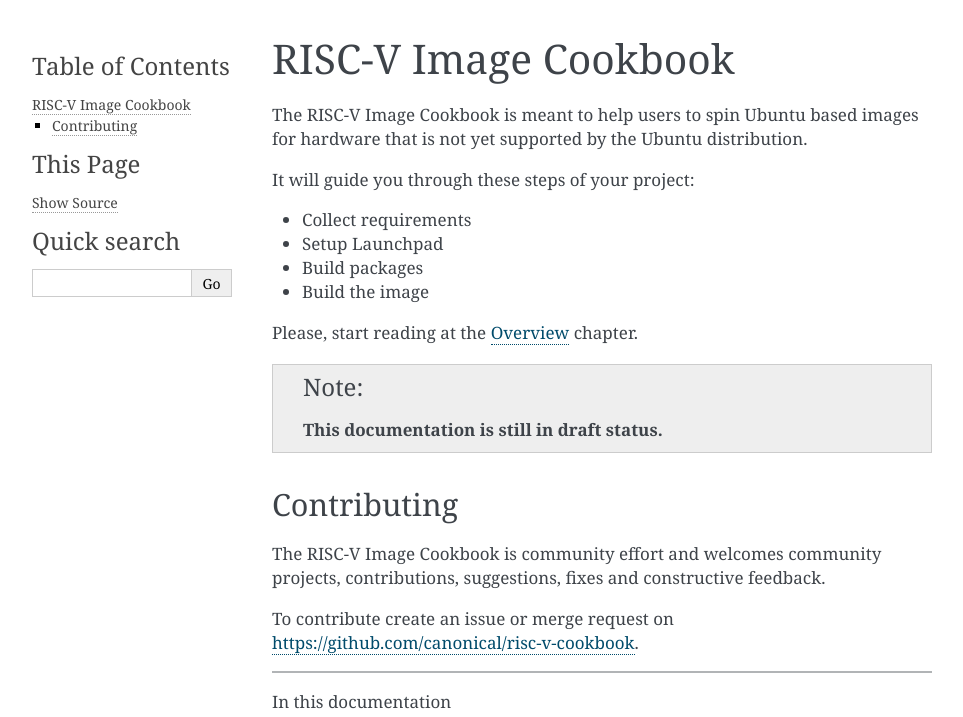
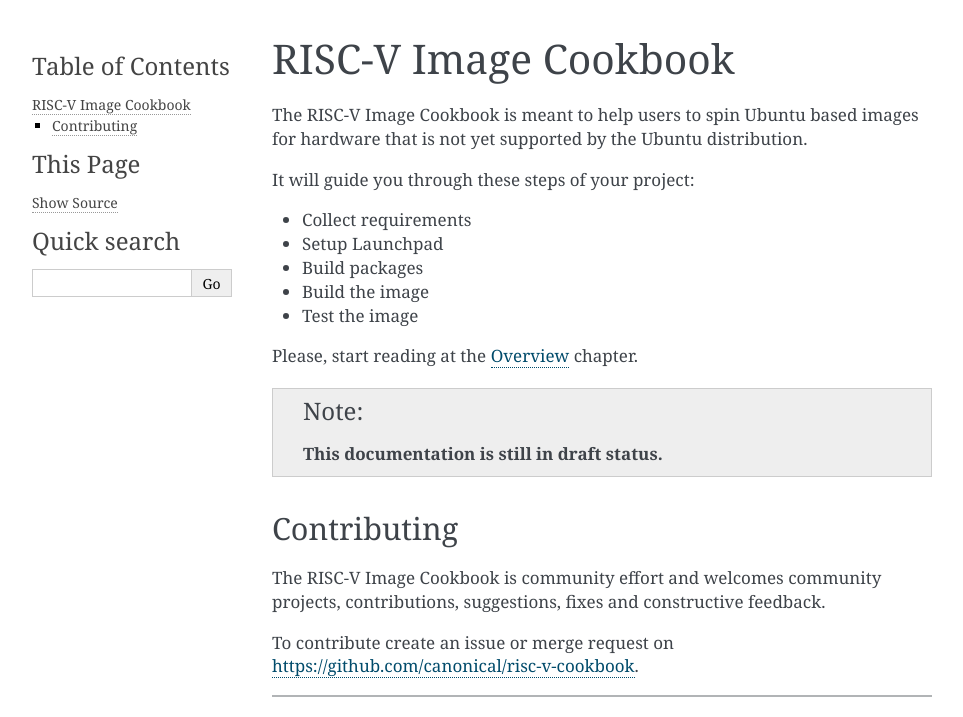
Before and after one commit to canonical/risc-v-cookbook, a Sphinx documentation site: the page built from docs/index.rst, in a window 1280 px wide. Shown: the top 717 px of the page, without its empty margins (148-1111 px from the left). Built offline with Sphinx 7.4.7, drawn with Linux system fonts in a browser that asks for light colours.

Commit message:
overview: add image testing to work items
Signed-off-by: Heinrich Schuchardt <heinrich.schuchardt@canonical.com>

```diff
--- a/docs/index.rst
+++ b/docs/index.rst
@@ -12,6 +12,7 @@
 * Setup Launchpad
 * Build packages
 * Build the image
+* Test the image
 
 Please, start reading at the :doc:`Overview <overview/index>` chapter.
 
--- a/docs/overview/index.rst
+++ b/docs/overview/index.rst
@@ -12,6 +12,7 @@
 * Setup Launchpad
 * Build packages
 * Build the image
+* Test the image
 
 .. note::
 
```
